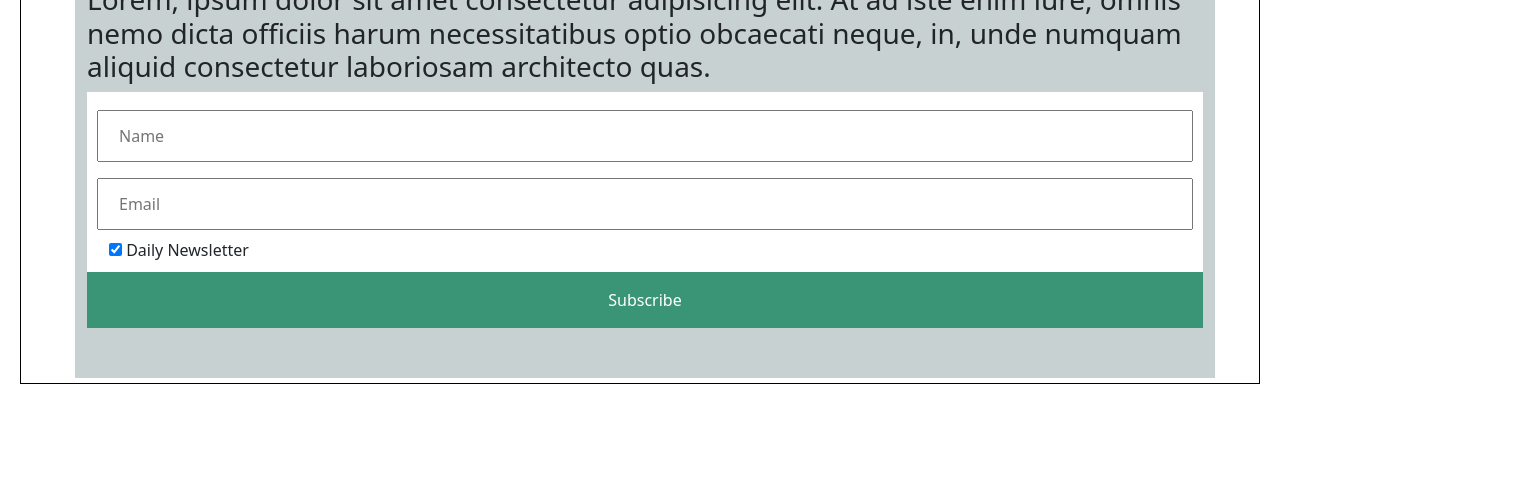
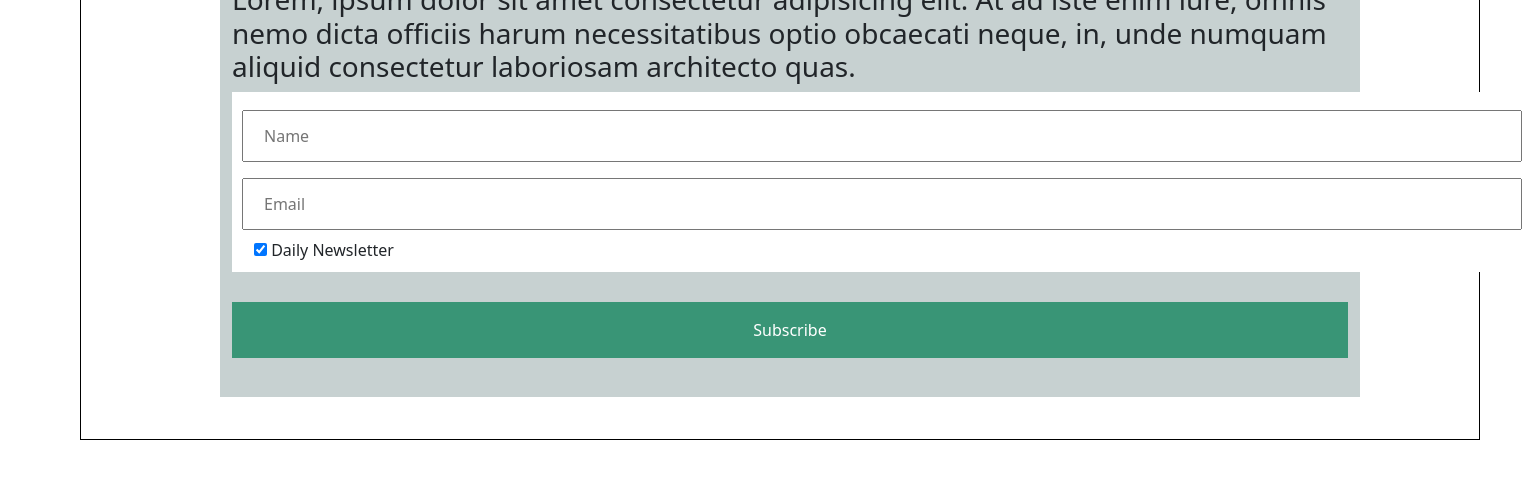
Before and after one commit to Yuvarani25/subscription-page, a plain HTML site: page index.html in a window 1280 px wide. Shown: the part 200-678 px from the top of the page, 1532 px wide, since content can reach past the window. Drawn offline with nearby package versions, Linux system fonts and the light colour scheme.

Commit message:
Update style.css

```diff
--- a/style/style.css
+++ b/style/style.css
@@ -1,8 +1,9 @@
 .col-12{
     background-color: rgb(199, 209, 209);
     padding: 50px;
-    margin:5px ;
+    margin:10px ;
     width:1100px;
+    height: 520px;
 }
     input[type=text]{
         width: 100%;
@@ -21,12 +22,17 @@ button{
   width: 100%;
 }
 .h{
+
     background-color:white;
     padding: 10px;
+    margin: 0px 0px 30px 0px;
+    width:1300px;
 }
 .section{
     border: 1px solid black;
-    margin: 20px 20px;
+    height: 620px;
+    width:1400px;
+    margin:20px 0px 0px 80px;
 
 
 }
```
